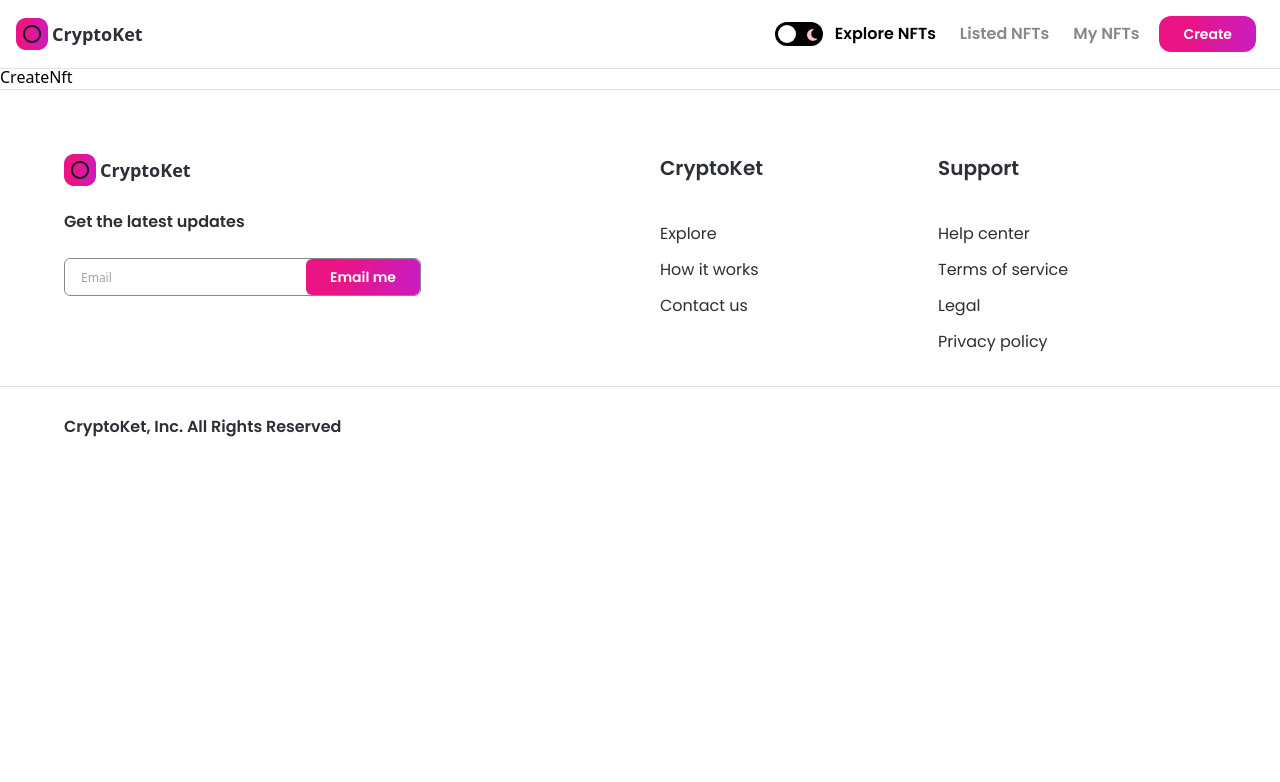
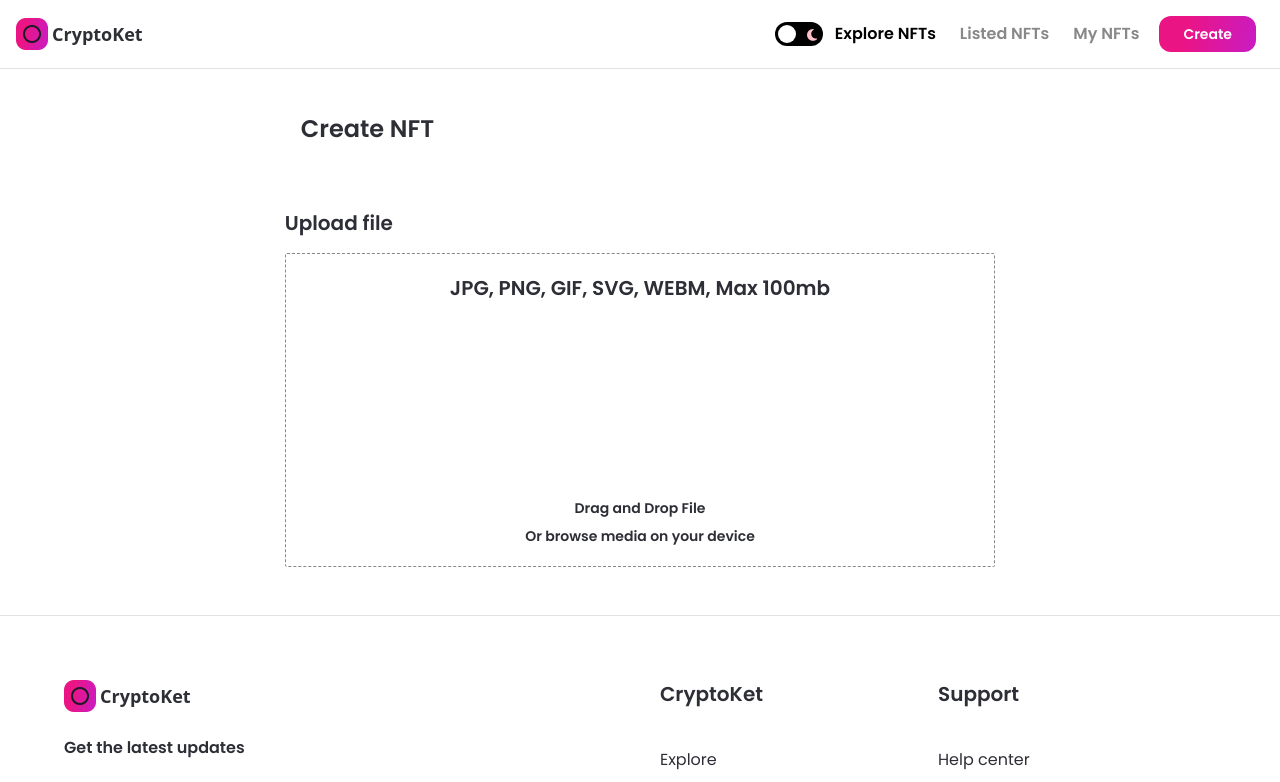
Before and after one commit to ImranK1506/nft_marketplace, a Next.js app: page /create-nft in a window 1280 px wide. Shown: the top 782 px of the page. Built offline with nearby package versions, Linux system fonts and the light colour scheme.

Commit message:
creating nft page

```diff
--- a/src/pages/create-nft.js
+++ b/src/pages/create-nft.js
@@ -1,8 +1,83 @@
-import React from 'react';
+import { useState, useMemo, useCallback, useContext } from 'react';
+import { useRouter } from 'next/router';
+import { useDropzone } from 'react-dropzone';
+import Image from 'next/image';
+import { useTheme } from 'next-themes';
+
+import { Button } from '../components';
+import images from '../../assets';
 
 const CreateNft = () => {
+  const [fileUrl, setFileUrl] = useState(null);
+  const { theme } = useTheme();
+
+  const onDrop = useCallback(() => {
+    // Upload image to ipfs
+  }, []);
+
+  const {
+    getRootProps,
+    getInputProps,
+    isDragActive,
+    isDragAccept,
+    isDragReject,
+  } = useDropzone({
+    onDrop,
+    accept: 'image/*',
+    maxSize: 5000000,
+  });
+
+  const fileStyle = useMemo(() => (
+    `
+      dark:bg-nft-black-1 bg-white border dark:border-white border-nft-gray-2 flex flex-col items-center p-5 rounded-sm border-dashed
+      ${isDragActive && 'border-file-active'}
+      ${isDragAccept && 'border-file-accept'}
+      ${isDragReject && 'border-file-reject'}
+    `
+  ), []);
+
   return (
-    <div>CreateNft</div>
+    <div className="flex justify-center sm:px-4 p-12">
+      <div className="w-3/5 md:w-full">
+        <h1 className="font-poppins dark:text-white text-nft-black-1 text-2xl minlg:text-4xl font-semibold ml-4 xs:ml-0">Create NFT</h1>
+        <div className="mt-16">
+          <p className="font-poppins dark:text-white text-nft-black-1 font-semibold text-xl">Upload file</p>
+          <div className="mt-4">
+            <div {...getRootProps()} className={fileStyle}>
+              <input {...getInputProps()} />
+              <div className="flexCenter flex-col tex-center">
+                <p className="font-poppins dark:text-white text-nft-black-1 font-semibold text-xl">
+                  JPG, PNG, GIF, SVG, WEBM, Max 100mb
+                </p>
+                <div className="my-12 w-full flex justify-center">
+                  <Image
+                    src={images.upload}
+                    width={100}
+                    height={100}
+                    styles="containe"
+                    alt="file_upload"
+                    className={theme === 'light' ? 'filter invert' : undefined}
+                  />
+                </div>
+                <p className="font-poppins dark:text-white text-nft-black-1 font-semibold text-sm">
+                  Drag and Drop File
+                </p>
+                <p className="font-poppins dark:text-white text-nft-black-1 font-semibold text-sm mt-2">
+                  Or browse media on your device
+                </p>
+              </div>
+            </div>
+            {fileUrl && (
+              <asside>
+                <div>
+                  <img src={fileUrl} alt="asset_file" />
+                </div>
+              </asside>
+            )}
+          </div>
+        </div>
+      </div>
+    </div>
   );
 };
 
```
